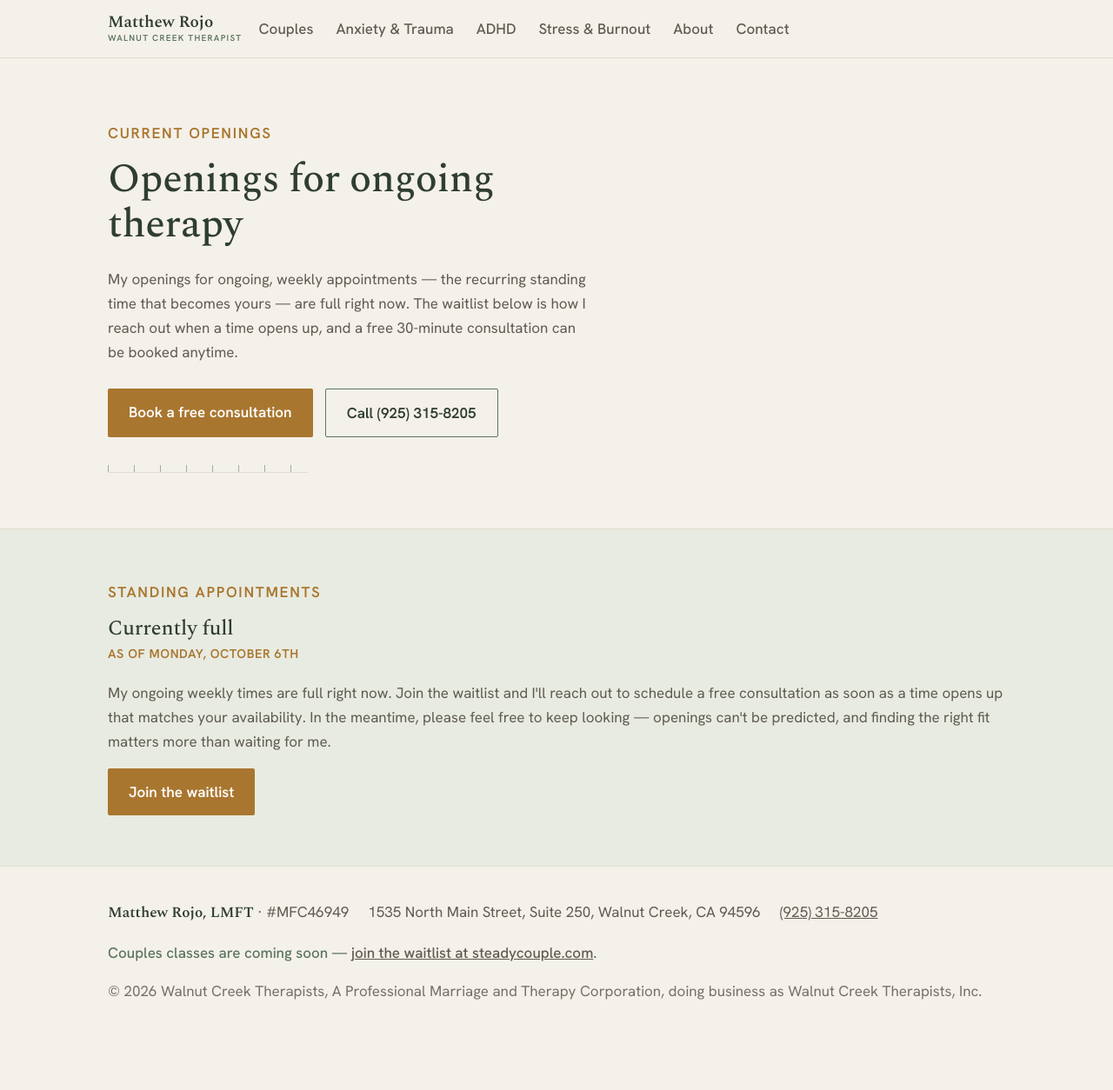
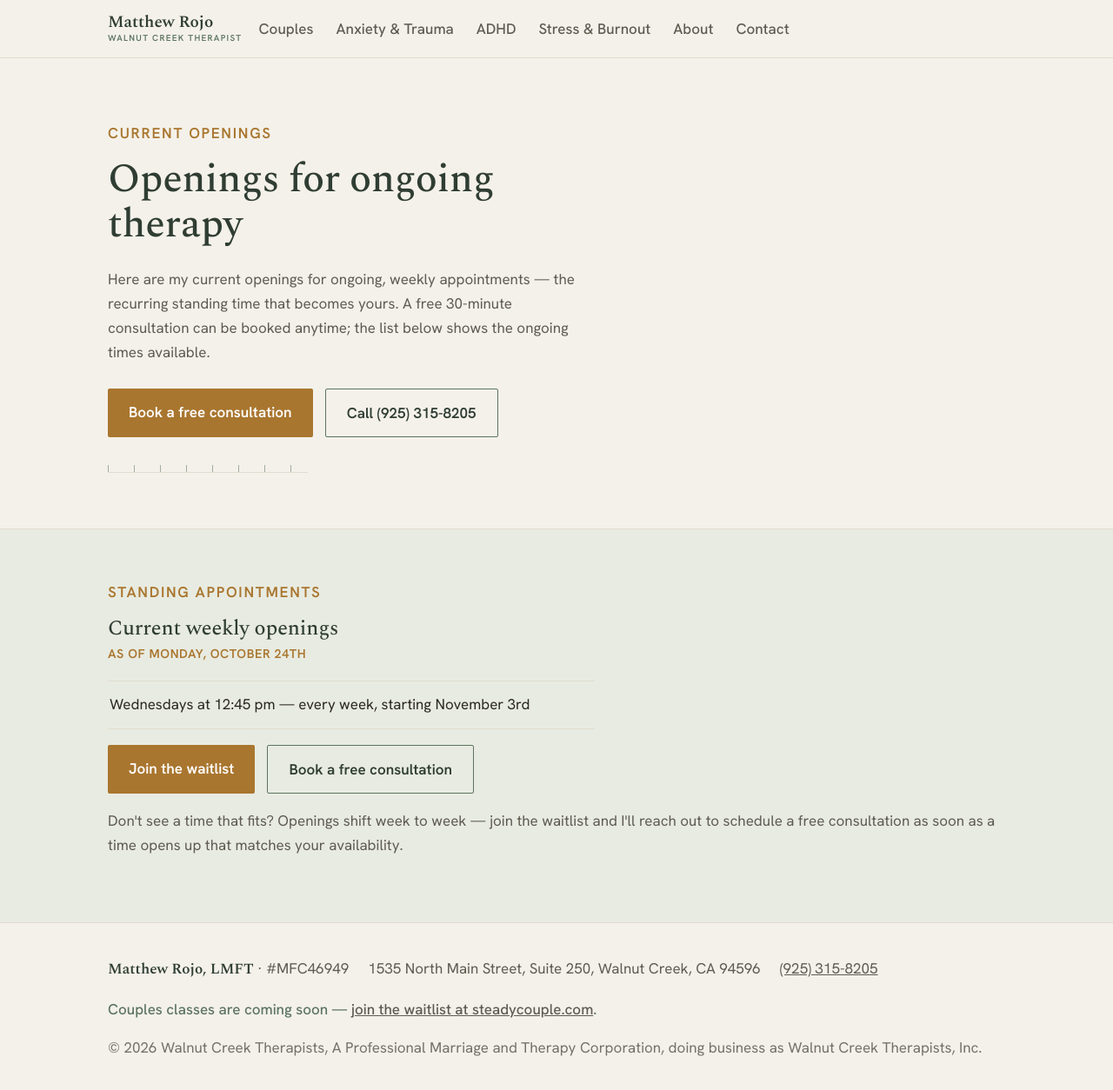
Before and after one commit to walnutcreektherapist/walnutcreektherapist.github.io, a Jekyll site: the page built from openings.html, in a window 1280 px wide and 1257 px high. Shown: the top 1254 px of the window at 87% size. Built offline with Jekyll 4.4.1, drawn with Linux system fonts in a browser that asks for light colours; some of the changed lines change nothing that is shown.

Commit message:
Change openings mode to hybrid and update as_of date

```diff
--- a/_config.yml
+++ b/_config.yml
@@ -55,15 +55,13 @@ fees:
 #   waitlist_url points to the SimplePractice CONTACT FORM (the waitlist intake),
 #   NOT the consult scheduler. Don't swap them.
 openings:
-  mode: "full"
-  as_of: "Monday, October 6th"
+  mode: "hybrid"
+  as_of: "Monday, October 24th"
   waitlist_url: "https://walnutcreektherapists.clientsecure.me/contact-widget"
   slots:
-    # - "Mondays at 10:15 am — every two weeks, starting August 31st"
-    # - "Tuesdays at 4:30 pm — every two weeks, starting October 27th"
-    # - "Wednesdays at 10:15 am — every two weeks, starting October 14th"
-    # - "Wednesdays at 11:30 am — every two weeks, starting October 21st"
-    # - "Thursdays at 2:30 pm — every two weeks, starting August 27th"
+    # - "Tuesdays at 10:15 am — every two weeks, starting October 27th"
+    # - "Tuesdays at 4:30 pm — every two weeks, starting November 17th"
+      - "Wednesdays at 12:45 pm — every week, starting November 3rd"
 
 # Paste your exact Psychology Today and Facebook URLs to finish consolidating your identity.
 same_as:
```
